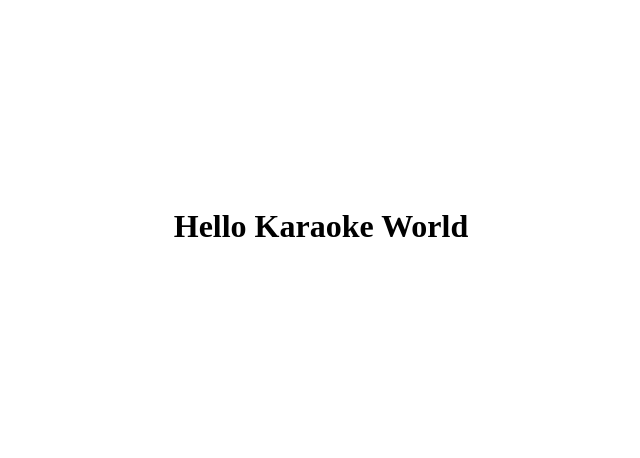
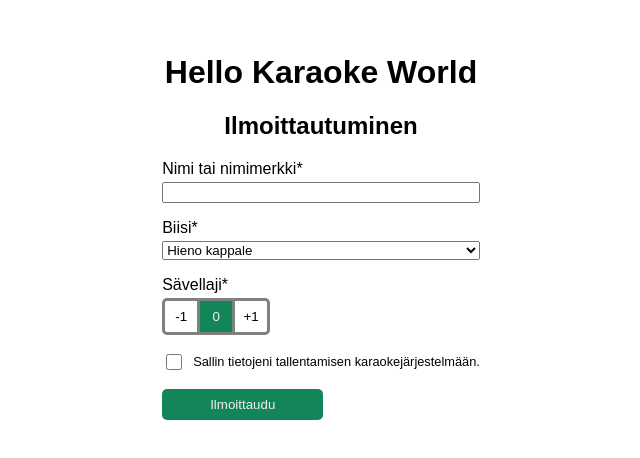
Before and after one commit to anonOstrich/karaoke-form, a React (Vite) app: page / in a window 1280 px wide. Shown: the part 174-632 px from the top of the page, without its empty margins (319-959 px from the left). Built offline with nearby package versions, Linux system fonts and the light colour scheme.

Commit message:
Basic functionality
Created earlier in Code Sandbox, mainly just copied my changes over. Also adjusted the tone selection component not to stretch initially.

```diff
--- a/src/App.css
+++ b/src/App.css
@@ -1,6 +1,6 @@
 #root {
-  max-width: 1280px;
+  font-family: sans-serif;
+  text-align: center;
+  max-width: var(--max-width);
   margin: 0 auto;
-  padding: 2rem;
-  text-align: center;
 }
--- a/src/App.tsx
+++ b/src/App.tsx
@@ -1,9 +1,12 @@
+import Lomake from './components/Lomake';
+
 import './App.css';
 
 function App() {
   return (
     <>
       <h1>Hello Karaoke World</h1>
+      <Lomake />
     </>
   );
 }
--- /dev/null
+++ b/src/components/FormField.tsx
@@ -0,0 +1,7 @@
+interface FormFieldProps {
+  children: React.ReactNode;
+}
+
+export default function FormField({ children }: FormFieldProps) {
+  return <div className="formfield">{children}</div>;
+}
--- /dev/null
+++ b/src/components/Lomake.css
@@ -0,0 +1,20 @@
+form {
+  display: flex;
+  flex-direction: column;
+  align-items: stretch;
+  gap: 1rem;
+}
+
+form label {
+  text-align: left;
+}
+
+.required::after {
+  content: '*';
+}
+
+.formfield {
+  display: flex;
+  flex-direction: column;
+  gap: 0.25rem;
+}
--- /dev/null
+++ b/src/components/Lomake.tsx
@@ -0,0 +1,42 @@
+import PitchSelection from './PitchSelection';
+import PersonalInfoCheckbox from './PersonalInfoCheckbox';
+import FormField from './FormField';
+
+import './Lomake.css';
+
+export default function Lomake() {
+  return (
+    <>
+      <h2>Ilmoittautuminen</h2>
+      <form>
+        <FormField>
+          <label htmlFor="username" className="required">
+            Nimi tai nimimerkki
+          </label>
+          <input type="text" name="username" id="username" required />
+        </FormField>
+
+        <FormField>
+          <label htmlFor="song" className="required">
+            Biisi
+          </label>
+          <select name="song" id="song">
+            <option value="" hidden disabled>
+              Valitse biisi
+            </option>
+            <option value="1">Hieno kappale</option>
+            <option value="2">Huono kappale</option>
+          </select>
+        </FormField>
+
+        <PitchSelection options={['-1', '0', '+1']} defaultOption={'0'} />
+
+        <PersonalInfoCheckbox />
+
+        <button className="submit-button align-left" type="submit">
+          Ilmoittaudu
+        </button>
+      </form>
+    </>
+  );
+}
--- /dev/null
+++ b/src/components/PersonalInfoCheckbox.css
@@ -0,0 +1,13 @@
+.checkbox-container {
+  align-self: flex-start;
+  display: flex;
+  flex-direction: row-reverse;
+  align-items: center;
+  gap: 0.5rem;
+  font-size: 0.8rem;
+}
+
+.checkbox {
+  width: 1rem;
+  height: 1rem;
+}
--- /dev/null
+++ b/src/components/PersonalInfoCheckbox.tsx
@@ -0,0 +1,10 @@
+import './PersonalInfoCheckbox.css';
+
+export default function PersonalInfoCheckbox() {
+  return (
+    <div className="checkbox-container">
+      <label htmlFor="allow-personal-info">Sallin tietojeni tallentamisen karaokejärjestelmään.</label>
+      <input type="checkbox" className="checkbox" name="allow-personal-info" id="allow-personal-info" />
+    </div>
+  );
+}
--- /dev/null
+++ b/src/components/PitchSelection.css
@@ -0,0 +1,37 @@
+ul {
+  display: flex;
+  justify-content: center;
+  align-self: flex-start;
+  border-radius: var(--rounded);
+  border: var(--border-width) solid var(--color-black);
+}
+
+li:first-child {
+  border: none;
+}
+
+li:last-child {
+  border: none;
+}
+
+li {
+  border-left: var(--border-width) solid var(--color-black);
+  border-right: var(--border-width) solid var(--color-black);
+}
+
+.selection-button {
+  width: 100%;
+  border: none;
+  border-radius: 0;
+  transition: all 1s;
+  min-width: 2rem;
+}
+
+.selection-button:hover {
+  background-color: rgba(0, 0, 0, 0.1);
+}
+
+.selected {
+  background-color: var(--color-primary);
+  color: var(--color-white);
+}
--- /dev/null
+++ b/src/components/PitchSelection.tsx
@@ -0,0 +1,71 @@
+import { useState } from 'react';
+import FormField from './FormField';
+import './PitchSelection.css';
+
+// Why not numbers? Might change later, more brittle
+
+// Can I choose String as default?
+// Does this help anything? Maybe with union types?
+// TEST!
+interface GenericPitchSelectionProps<T extends string> {
+  options: T[];
+  defaultOption: T;
+}
+
+export default function PitchSelection<T extends string>(props: GenericPitchSelectionProps<T>) {
+  const { options, defaultOption } = props;
+
+  // Do the tests in one function?
+  if (defaultOption != null && !options.includes(defaultOption)) {
+    throw new Error(`Default option ${defaultOption} not in options ${options}`);
+  }
+
+  if (options.length <= 0) {
+    throw new Error('Must provide at least one option');
+  }
+
+  const [pitch, setPitch] = useState(defaultOption ?? options[0]);
+
+  return (
+    <FormField>
+      <label className="required" htmlFor="pitch">
+        Sävellaji
+      </label>
+      <ul id="pitch">
+        {
+          // elements not rearranged, so idx is suitable for key
+          options.map((option, idx) => (
+            <li key={idx}>
+              <PitchOption
+                isSelected={option === pitch}
+                handleSelection={(e) => {
+                  // Browser will otherwise comment on the validation of other fields
+                  e.preventDefault();
+                  setPitch(option);
+                }}
+              >
+                {option}
+              </PitchOption>
+            </li>
+          ))
+        }
+      </ul>
+    </FormField>
+  );
+}
+
+type ButtonClickHandler = (e: React.MouseEvent<HTMLButtonElement>) => void;
+
+interface PitchOptionProps {
+  children: React.ReactNode;
+  isSelected: boolean;
+  handleSelection: ButtonClickHandler;
+}
+
+function PitchOption({ children, isSelected, handleSelection }: PitchOptionProps) {
+  return (
+    <button className={`selection-button ${isSelected ? 'selected' : ''}`} onClick={handleSelection}>
+      {children}
+    </button>
+  );
+}
--- a/src/index.css
+++ b/src/index.css
@@ -1,3 +1,12 @@
+:root {
+  --color-primary: rgb(18, 133, 89);
+  --color-black: #808080;
+  --color-white: #efefef;
+  --max-width: 600px;
+  --border-width: 3px;
+  --rounded: 5px;
+}
+
 body {
   margin: 0;
   display: flex;
@@ -5,3 +14,32 @@ body {
   min-width: 320px;
   min-height: 100vh;
 }
+
+/* Some resets */
+ul {
+  list-style-type: none;
+  padding: 0;
+  margin: 0;
+}
+
+button {
+  border: none;
+  cursor: pointer;
+  background-color: transparent;
+  border-radius: var(--rounded);
+  border: var(--border-width) solid var(--color-black);
+  padding: 0.5rem;
+}
+
+.submit-button {
+  background-color: var(--color-primary);
+  color: var(--color-white);
+  border: none;
+  padding: 0.5rem 3rem;
+}
+
+/* Should I have a different files for such utility classes? */
+
+.align-left {
+  align-self: flex-start;
+}
```
